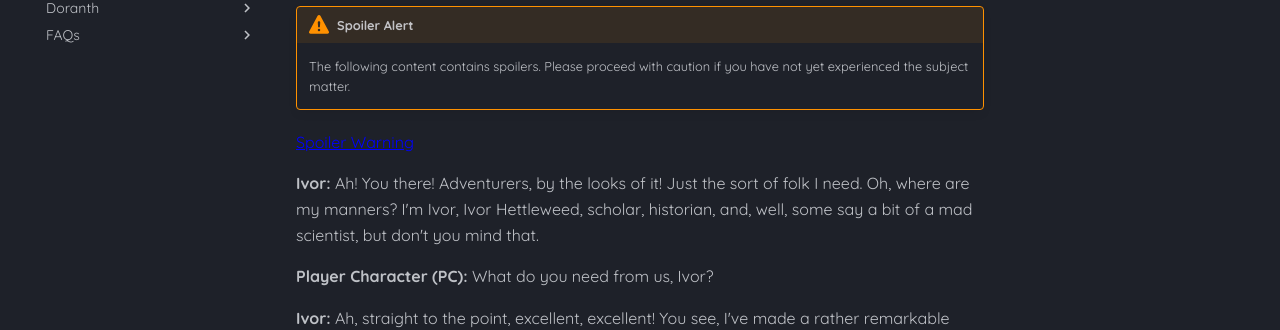
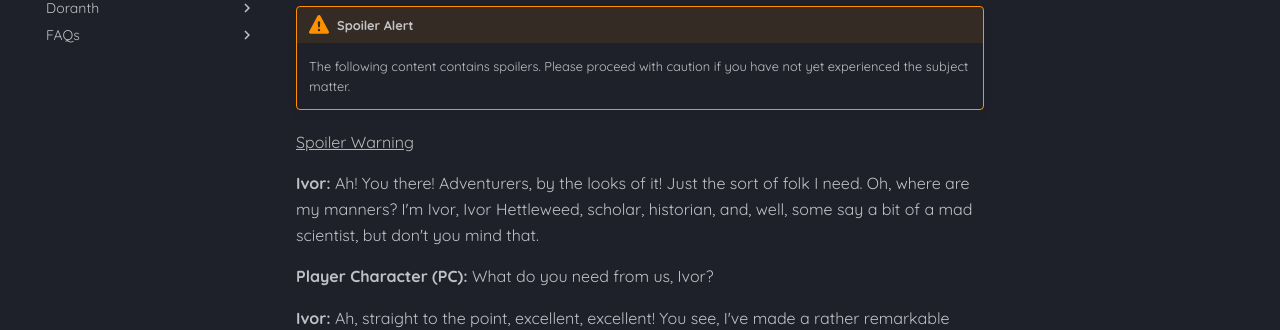
Before and after one commit to Bomchoo/Arvanis-Wiki, an MkDocs documentation site: the page built from docs/Opening-Quest-and-Hints.md, in a window 1280 px wide. Shown: the part 229-559 px from the top of the page. Built offline with MkDocs 1.6.1 and Material for MkDocs 9.7.7, drawn with Linux system fonts in a browser that asks for light colours.

Commit message:
Try again Extra.css

```diff
--- a/docs/css/extra.css
+++ b/docs/css/extra.css
@@ -17,6 +17,6 @@
 
 .spoiler-toggle {
     cursor: pointer;
-    color: blue;
+    color: rgb(185, 185, 185);
     text-decoration: underline;
 }
```
